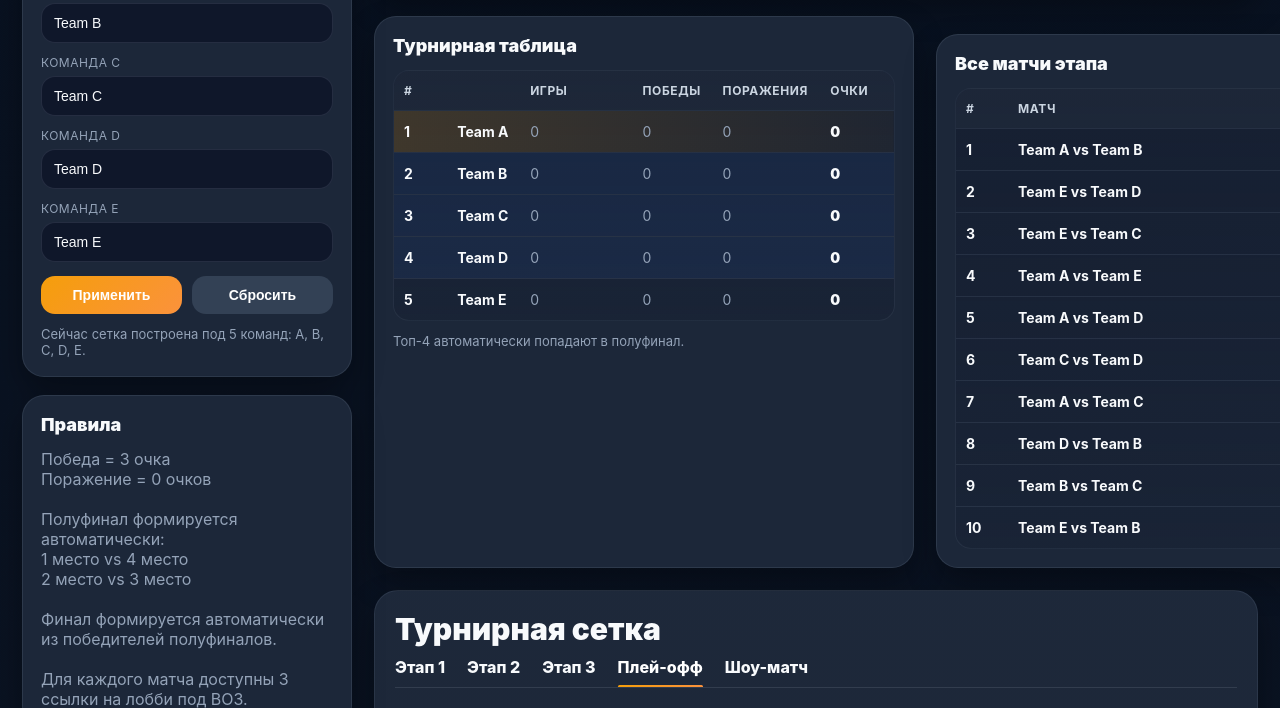
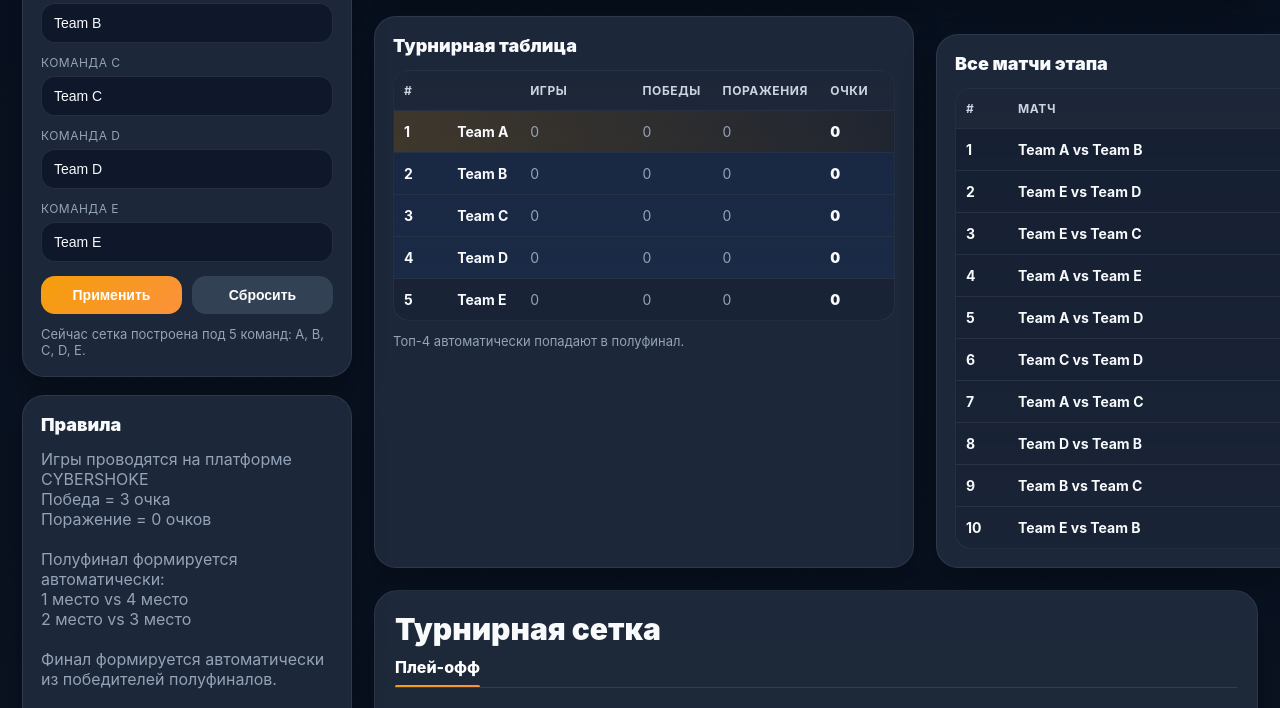
Before and after one commit to borofxD/CS2MVOU, a plain HTML site: page index.html in a window 1280 px wide. Shown: the part 244-952 px from the top of the page. Drawn offline with Linux system fonts and the light colour scheme.

Commit message:
Minor rule Changes

```diff
--- a/index.html
+++ b/index.html
@@ -513,6 +513,7 @@
         <div class="card">
           <h2 class="section-title">Правила</h2>
           <div class="muted">
+            Игры проводятся на платформе CYBERSHOKE<br>
             Победа = 3 очка<br>
             Поражение = 0 очков<br><br>
             Полуфинал формируется автоматически:<br>
@@ -580,11 +581,7 @@
         <section class="bracket-card">
           <div style="font-size: 30px; font-weight: 900; margin-bottom: 10px;">Турнирная сетка</div>
           <div class="stage-tabs">
-            <div class="stage-tab">Этап 1</div>
-            <div class="stage-tab">Этап 2</div>
-            <div class="stage-tab">Этап 3</div>
             <div class="stage-tab active">Плей-офф</div>
-            <div class="stage-tab">Шоу-матч</div>
           </div>
 
           <div class="bracket-grid">
```
